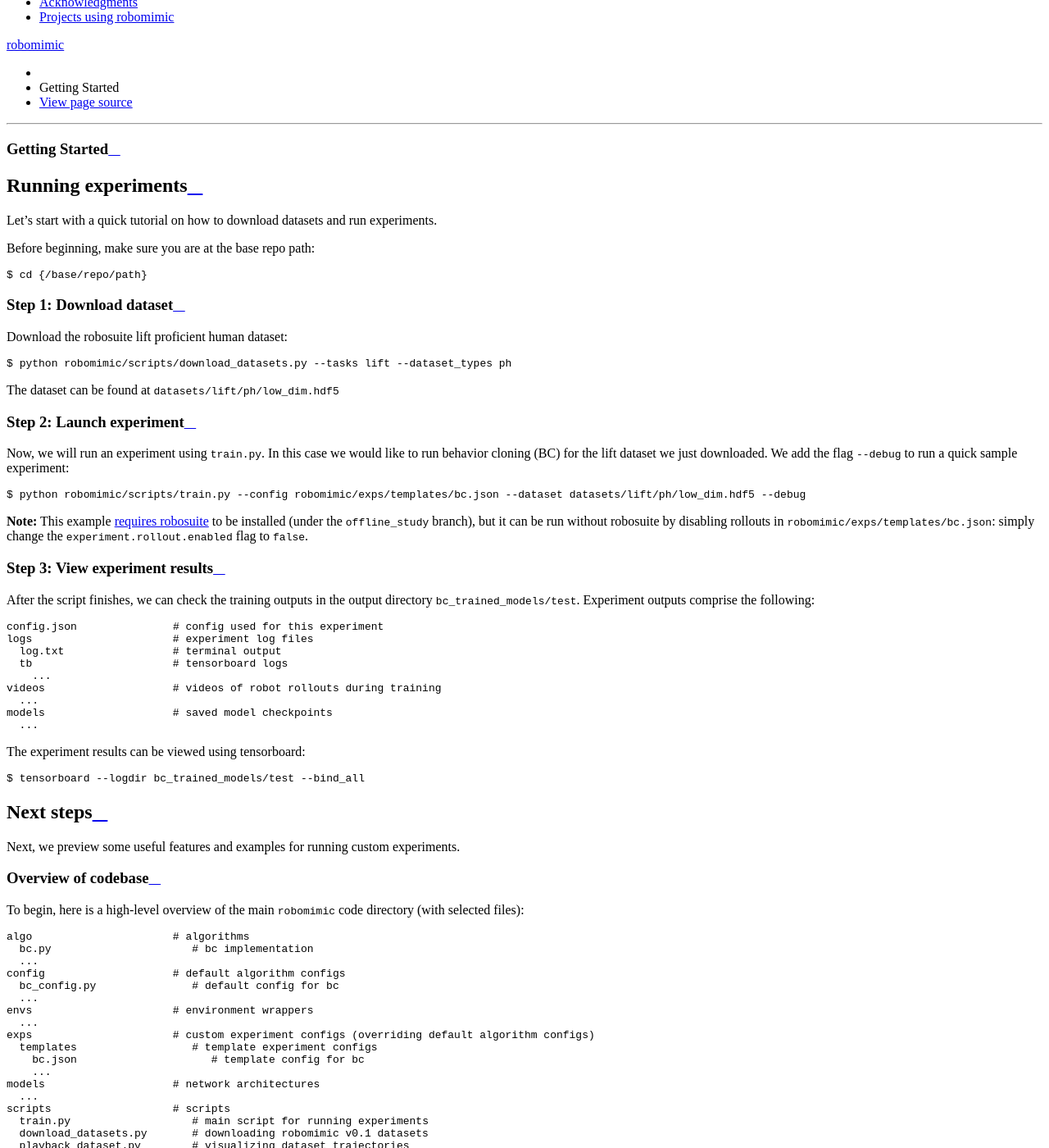
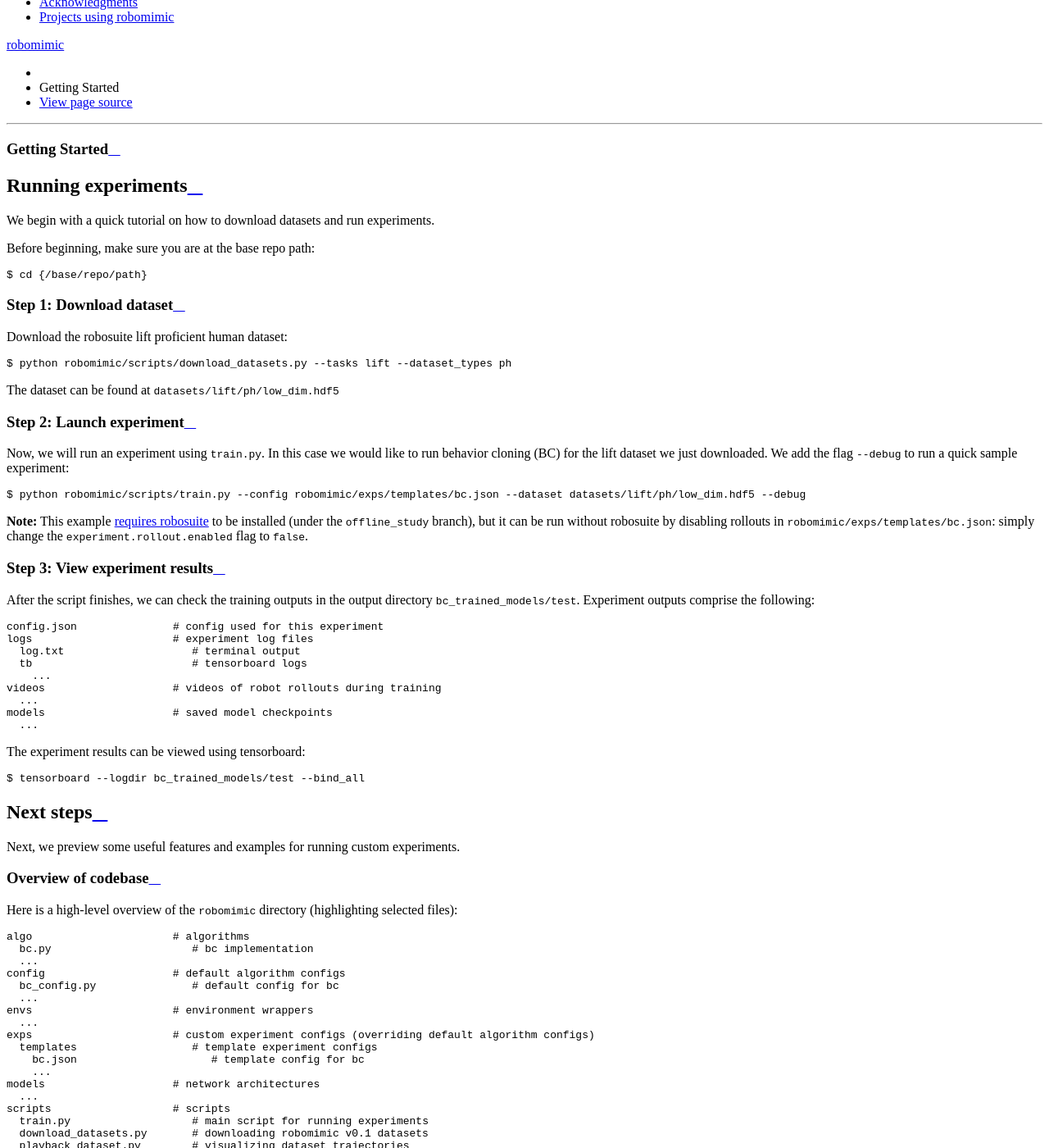
Before and after one commit to ARISE-Initiative/robomimic, a Sphinx documentation site: the page built from docs/introduction/getting_started.md, in a window 1280 px wide and 1400 px high, scrolled down 983 px. Shown: the whole window at 82% size. Built offline with Sphinx 7.4.7 and the Read the Docs theme 2.0.0, drawn with Linux system fonts in a browser that asks for light colours; pages that are not in the unit, such as notebooks, are missing from menus.

Commit message:
changing some wording

````diff
--- a/docs/introduction/getting_started.md
+++ b/docs/introduction/getting_started.md
@@ -1,7 +1,7 @@
 # Getting Started
 
 ## Running experiments
-Let's start with a quick tutorial on how to download datasets and run experiments.
+We begin with a quick tutorial on how to download datasets and run experiments.
 
 Before beginning, make sure you are at the base repo path:
 ```sh
@@ -34,8 +34,8 @@ Experiment outputs comprise the following:
 ```
 config.json               # config used for this experiment
 logs                      # experiment log files
-  log.txt                 # terminal output
-  tb                      # tensorboard logs
+  log.txt                    # terminal output
+  tb                         # tensorboard logs
     ...
 videos                    # videos of robot rollouts during training
   ...
@@ -52,7 +52,7 @@ $ tensorboard --logdir bc_trained_models/test --bind_all
 Next, we preview some useful features and examples for running custom experiments.
 
 ### Overview of codebase
-To begin, here is a high-level overview of the main `robomimic` code directory (with selected files):
+Here is a high-level overview of the `robomimic` directory (highlighting selected files):
 ```
 algo                      # algorithms
   bc.py                      # bc implementation
````
Also changed, not shown: docs/introduction/overview.md (+4 -5 lines).
